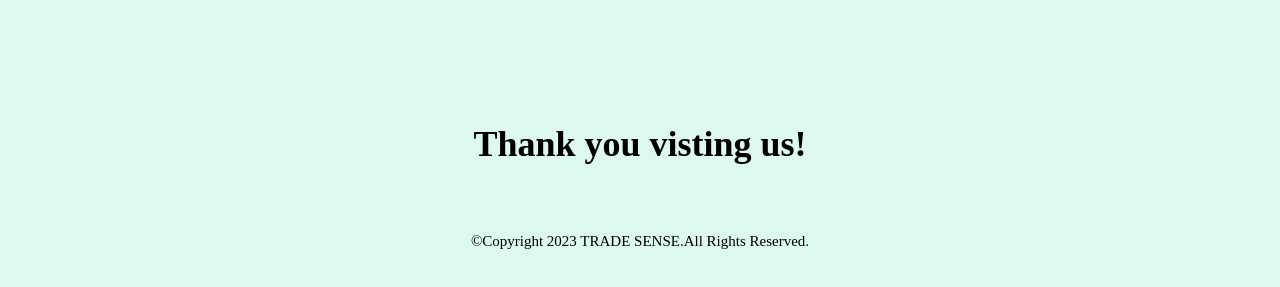
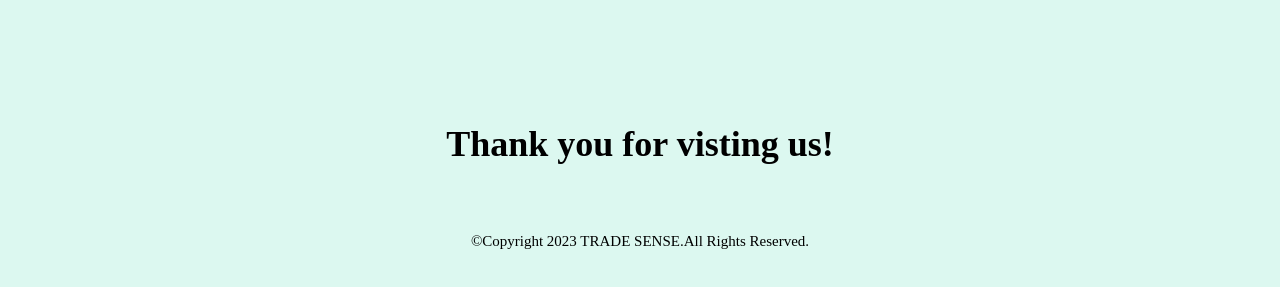
Before and after one commit to Satyamkr9ind/tradesence.in, a plain HTML site: page about.html in a window 1280 px wide. Shown: the part 1136-1423 px from the top of the page. Drawn offline with Linux system fonts and the light colour scheme.

Commit message:
Update about.html

```diff
--- a/about.html
+++ b/about.html
@@ -327,7 +327,7 @@ font-size: 5vw;
 <div ><img src="punit photo.jpg" class="second"><h4>Punit Kumar Pal <br><img src="icons8-facebook-36.png"><img src="icons8-instagram-36.png"> <img src="icons8-whatsapp-36.png"></h4></div>
 </div>
 
-<h2><br><br><br>Thank you visting us!</h2>
+<h2><br><br><br>Thank you for visting us!</h2>
 </div>
 
 
```
